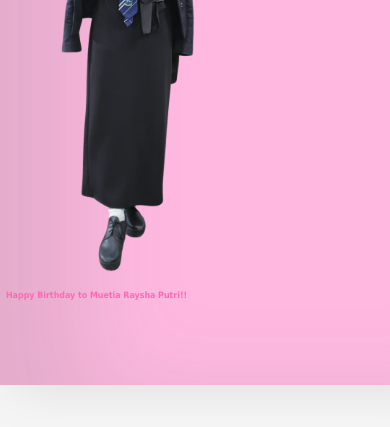
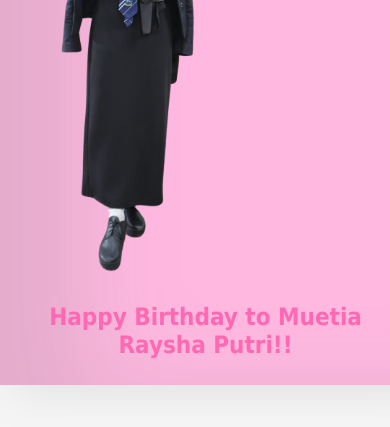
Before and after one commit to Arissss9/Muetia, a plain HTML site: page index.html in a window 390 px wide. Shown: the part 355-782 px from the top of the page. Drawn offline with Linux system fonts and the light colour scheme.

Commit message:
Update style.css

```diff
--- a/style.css
+++ b/style.css
@@ -115,7 +115,7 @@ p {
 @media (max-width: 450px) {
     html {
         .happy {
-        font-size: 55%;
+        font-size: 1.5em;
         text-align: center;
         left: 5%;
         top: 84%;
```
